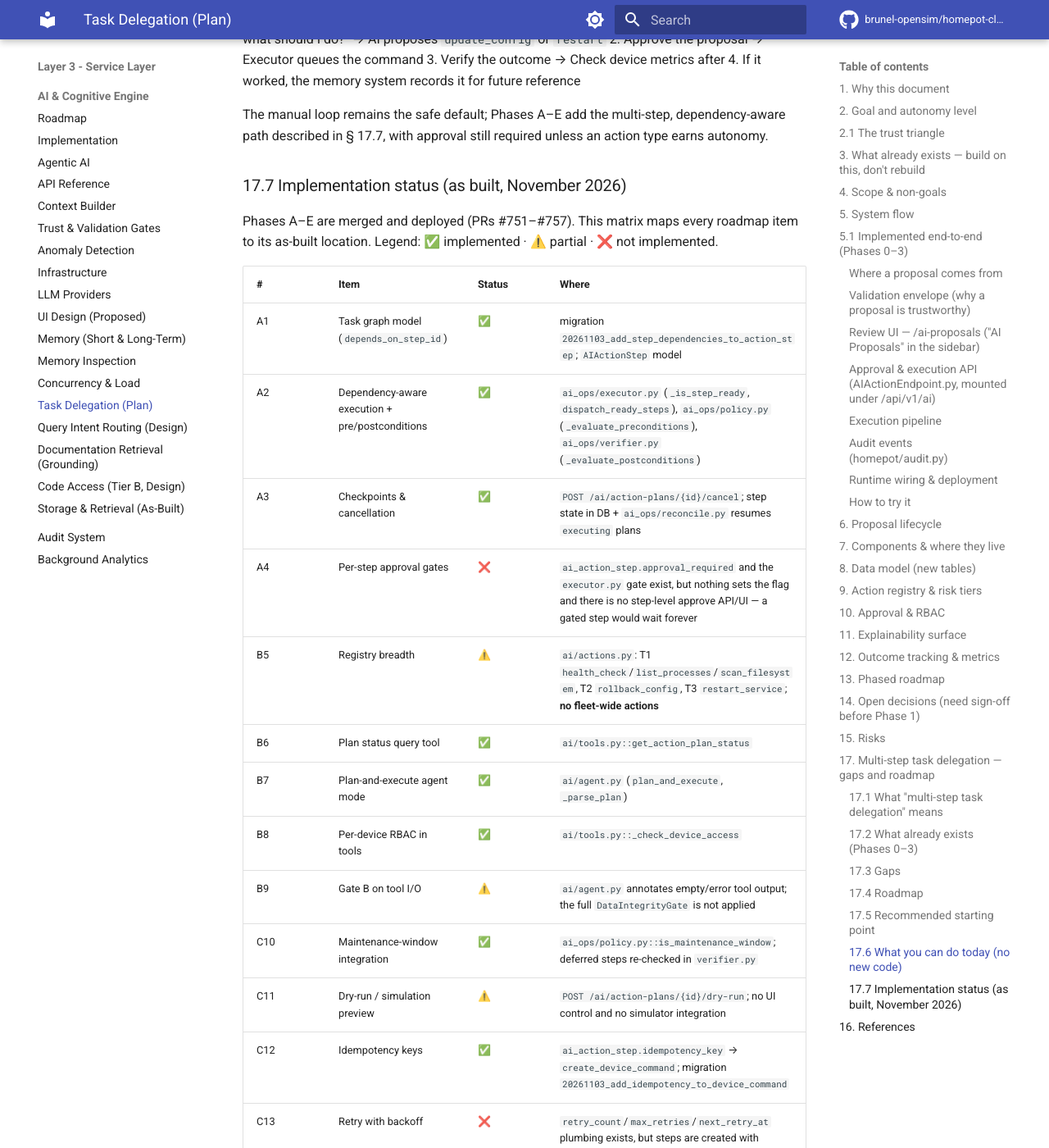
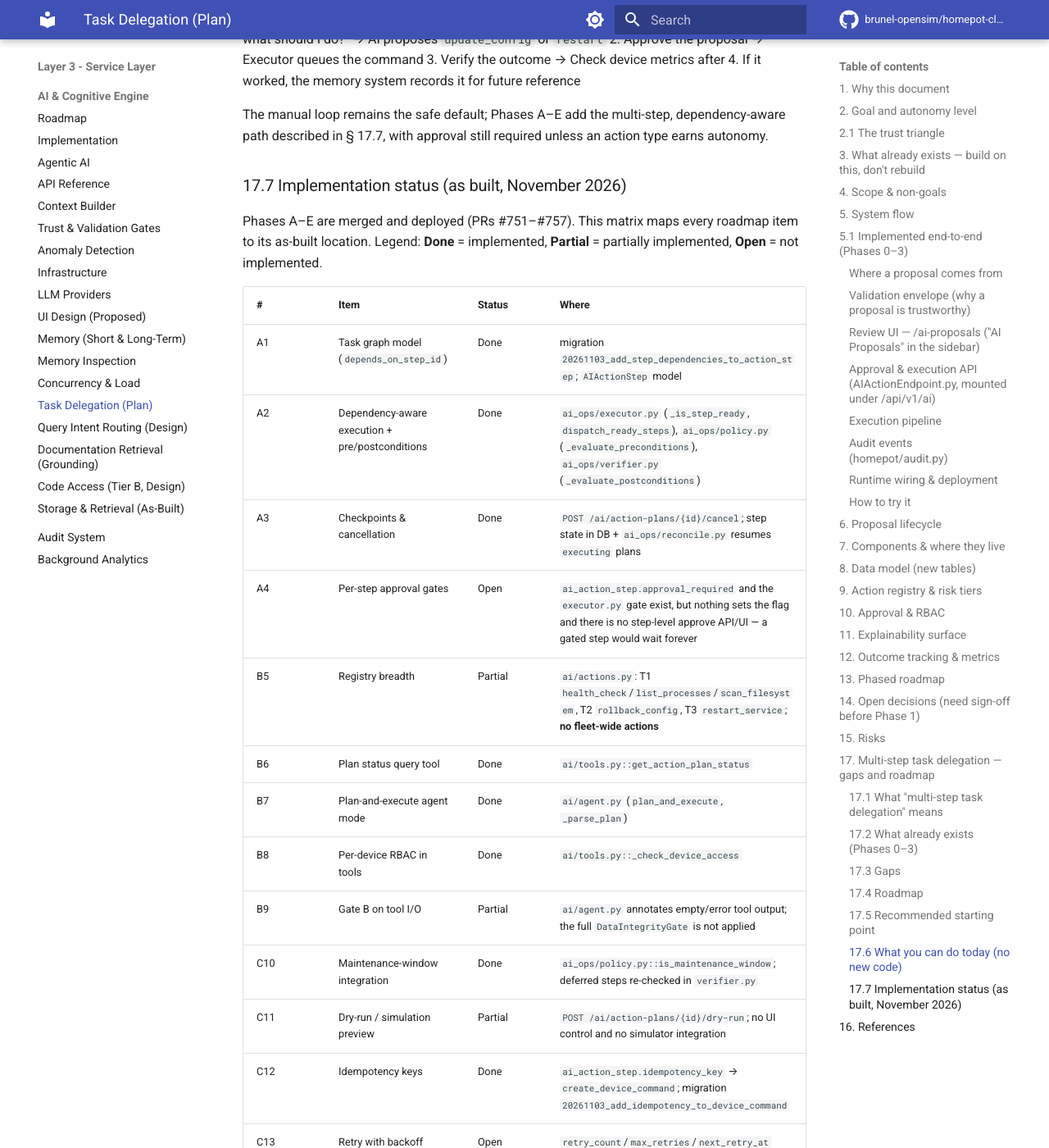
Before and after one commit to brunel-opensim/homepot-client, an MkDocs documentation site: the page built from docs/ai-delegation-plan.md, in a window 1280 px wide and 1400 px high, scrolled down 23885 px. Shown: the whole window at 82% size. Built offline with MkDocs 1.6.1 and Material for MkDocs 9.7.7, drawn with Linux system fonts in a browser that asks for light colours; comment, search, counter and statistics services are not loaded; the version menu is left out; some of the changed text lies outside the part shown.

Commit message:
docs(ai-delegation): replace emoji status markers with plain words
Repository docs do not use emoji. The §17.7 completion matrix now uses
Done / Partial / Open instead of ✅ / ⚠️ / ❌.

```diff
--- a/docs/ai-delegation-plan.md
+++ b/docs/ai-delegation-plan.md
@@ -761,32 +761,32 @@ action type earns autonomy.
 ### 17.7 Implementation status (as built, November 2026)
 
 Phases A–E are merged and deployed (PRs #751–#757). This matrix maps every
-roadmap item to its as-built location. Legend: ✅ implemented · ⚠️ partial ·
-❌ not implemented.
+roadmap item to its as-built location. Legend: **Done** = implemented,
+**Partial** = partially implemented, **Open** = not implemented.
 
 | # | Item | Status | Where |
 |---|---|---|---|
-| A1 | Task graph model (`depends_on_step_id`) | ✅ | migration `20261103_add_step_dependencies_to_action_step`; `AIActionStep` model |
-| A2 | Dependency-aware execution + pre/postconditions | ✅ | `ai_ops/executor.py` (`_is_step_ready`, `dispatch_ready_steps`), `ai_ops/policy.py` (`_evaluate_preconditions`), `ai_ops/verifier.py` (`_evaluate_postconditions`) |
-| A3 | Checkpoints & cancellation | ✅ | `POST /ai/action-plans/{id}/cancel`; step state in DB + `ai_ops/reconcile.py` resumes `executing` plans |
-| A4 | Per-step approval gates | ❌ | `ai_action_step.approval_required` and the `executor.py` gate exist, but nothing sets the flag and there is no step-level approve API/UI — a gated step would wait forever |
-| B5 | Registry breadth | ⚠️ | `ai/actions.py`: T1 `health_check`/`list_processes`/`scan_filesystem`, T2 `rollback_config`, T3 `restart_service`; **no fleet-wide actions** |
-| B6 | Plan status query tool | ✅ | `ai/tools.py::get_action_plan_status` |
-| B7 | Plan-and-execute agent mode | ✅ | `ai/agent.py` (`plan_and_execute`, `_parse_plan`) |
-| B8 | Per-device RBAC in tools | ✅ | `ai/tools.py::_check_device_access` |
-| B9 | Gate B on tool I/O | ⚠️ | `ai/agent.py` annotates empty/error tool output; the full `DataIntegrityGate` is not applied |
-| C10 | Maintenance-window integration | ✅ | `ai_ops/policy.py::is_maintenance_window`; deferred steps re-checked in `verifier.py` |
-| C11 | Dry-run / simulation preview | ⚠️ | `POST /ai/action-plans/{id}/dry-run`; no UI control and no simulator integration |
-| C12 | Idempotency keys | ✅ | `ai_action_step.idempotency_key` → `create_device_command`; migration `20261103_add_idempotency_to_device_command` |
-| C13 | Retry with backoff | ❌ | `retry_count`/`max_retries`/`next_retry_at` plumbing exists, but steps are created with `max_retries=0` and no future `next_retry_at` is scheduled — retries never fire; no alternative/escalation |
-| D14 | Reliability metrics | ✅ | `ai/analytics_service.py::get_ai_action_reliability` |
-| D15 | Confidence calibration | ❌ | Not implemented; gate constants remain paper-informed |
-| D16 | Autonomy controller | ⚠️ | `ai_ops/autonomy.py` (levels 0–3); not hydrated from reliability and not consulted before execution, so `GET /ai/autonomy` returns `{}` |
-| D17 | Outcome feedback to memory | ✅ | `ai_ops/verifier.py::_record_outcome` → `DeviceMemory` |
-| D18 | Analytics dashboard | ✅ | `frontend/src/pages/AIProposals/AIReliabilityPanel.jsx` |
-| E19 | Parallel tool calls | ✅ | `ai/agent.py` (`asyncio.gather`) |
-| E20 | Extended timeout / deeper iterations | ⚠️ | Configurable via `ai/config.yaml` `agent:` and `run_agent` params; shipped defaults remain 5 iterations / 60 s |
-| E21 | Cross-session task aggregation | ✅ | `GET /ai/action-plans/summary`, `AIActionRepository.plan_summary`, UI panel |
+| A1 | Task graph model (`depends_on_step_id`) | Done | migration `20261103_add_step_dependencies_to_action_step`; `AIActionStep` model |
+| A2 | Dependency-aware execution + pre/postconditions | Done | `ai_ops/executor.py` (`_is_step_ready`, `dispatch_ready_steps`), `ai_ops/policy.py` (`_evaluate_preconditions`), `ai_ops/verifier.py` (`_evaluate_postconditions`) |
+| A3 | Checkpoints & cancellation | Done | `POST /ai/action-plans/{id}/cancel`; step state in DB + `ai_ops/reconcile.py` resumes `executing` plans |
+| A4 | Per-step approval gates | Open | `ai_action_step.approval_required` and the `executor.py` gate exist, but nothing sets the flag and there is no step-level approve API/UI — a gated step would wait forever |
+| B5 | Registry breadth | Partial | `ai/actions.py`: T1 `health_check`/`list_processes`/`scan_filesystem`, T2 `rollback_config`, T3 `restart_service`; **no fleet-wide actions** |
+| B6 | Plan status query tool | Done | `ai/tools.py::get_action_plan_status` |
+| B7 | Plan-and-execute agent mode | Done | `ai/agent.py` (`plan_and_execute`, `_parse_plan`) |
+| B8 | Per-device RBAC in tools | Done | `ai/tools.py::_check_device_access` |
+| B9 | Gate B on tool I/O | Partial | `ai/agent.py` annotates empty/error tool output; the full `DataIntegrityGate` is not applied |
+| C10 | Maintenance-window integration | Done | `ai_ops/policy.py::is_maintenance_window`; deferred steps re-checked in `verifier.py` |
+| C11 | Dry-run / simulation preview | Partial | `POST /ai/action-plans/{id}/dry-run`; no UI control and no simulator integration |
+| C12 | Idempotency keys | Done | `ai_action_step.idempotency_key` → `create_device_command`; migration `20261103_add_idempotency_to_device_command` |
+| C13 | Retry with backoff | Open | `retry_count`/`max_retries`/`next_retry_at` plumbing exists, but steps are created with `max_retries=0` and no future `next_retry_at` is scheduled — retries never fire; no alternative/escalation |
+| D14 | Reliability metrics | Done | `ai/analytics_service.py::get_ai_action_reliability` |
+| D15 | Confidence calibration | Open | Not implemented; gate constants remain paper-informed |
+| D16 | Autonomy controller | Partial | `ai_ops/autonomy.py` (levels 0–3); not hydrated from reliability and not consulted before execution, so `GET /ai/autonomy` returns `{}` |
+| D17 | Outcome feedback to memory | Done | `ai_ops/verifier.py::_record_outcome` → `DeviceMemory` |
+| D18 | Analytics dashboard | Done | `frontend/src/pages/AIProposals/AIReliabilityPanel.jsx` |
+| E19 | Parallel tool calls | Done | `ai/agent.py` (`asyncio.gather`) |
+| E20 | Extended timeout / deeper iterations | Partial | Configurable via `ai/config.yaml` `agent:` and `run_agent` params; shipped defaults remain 5 iterations / 60 s |
+| E21 | Cross-session task aggregation | Done | `GET /ai/action-plans/summary`, `AIActionRepository.plan_summary`, UI panel |
 
 **Remaining work:**
 
```
